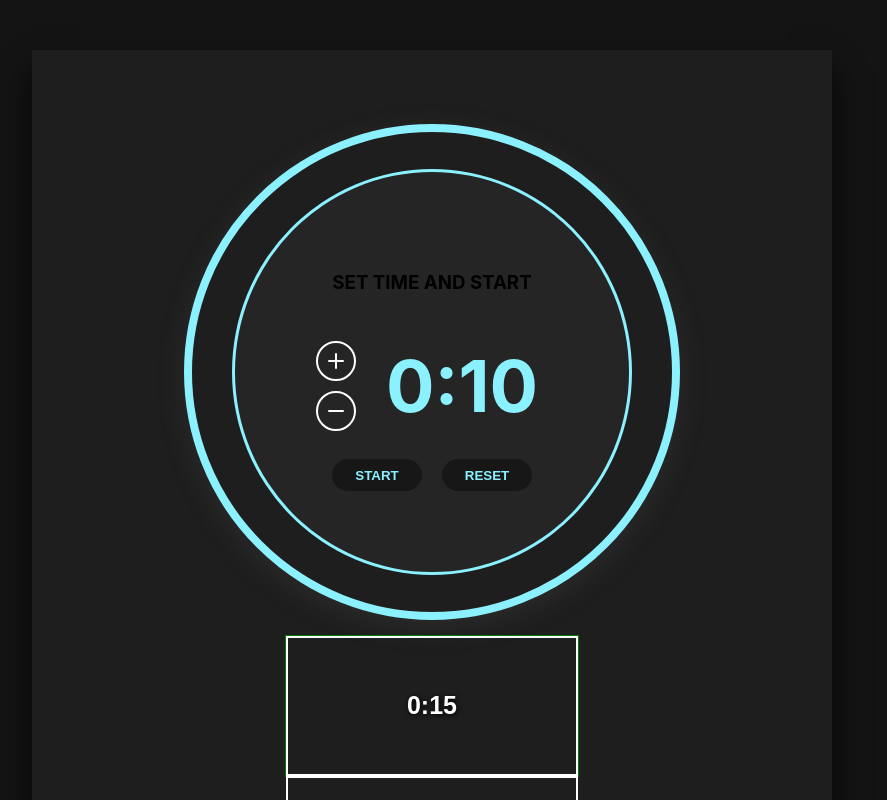
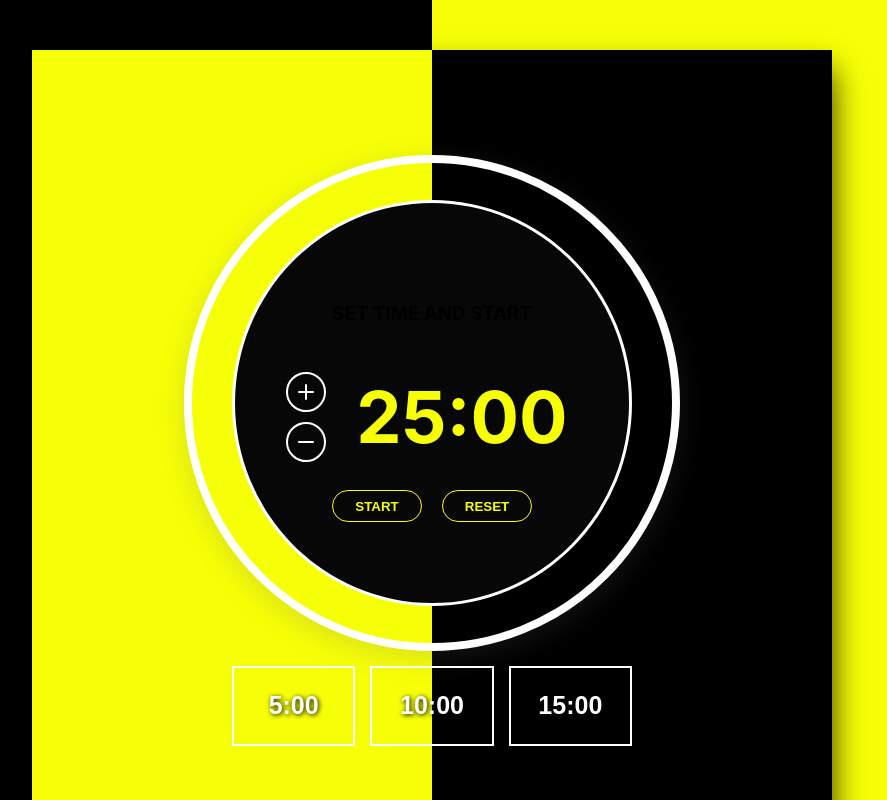
Before and after one commit to aurore-ry/podomoro-app, a React (Create React App) app: page / in a window 1280 px wide. Shown: the top 800 px of the page, without its empty margins (208-1095 px from the left). Built offline with nearby package versions, Linux system fonts and the light colour scheme.

Commit message:
add style for pomodoro app

```diff
--- a/src/components/CardContainer/index.jsx
+++ b/src/components/CardContainer/index.jsx
@@ -7,7 +7,7 @@ import { BreakTimeButton } from "../BreakTimeButton";
 import { Timer } from "../Timer";
 
 const BREAK_TIME_SECONDS_DEFAULT = 5 * 60;
-const BREAK_TIMES_SECONDS = [15, 5 * 60, 10 * 60, 15 * 60];
+const BREAK_TIMES_SECONDS = [5 * 60, 10 * 60, 15 * 60];
 
 export const CardContainer = () => {
   const [breakTimeSeconds, setBreakTimeSeconds] = useState(
@@ -27,7 +27,7 @@ export const CardContainer = () => {
             <Timer breakTimeSeconds={breakTimeSeconds} />
           </div>
         </div>
-        <div id="shortBreak-card">
+        <div id="breaks-buttons-container">
           {BREAK_TIMES_SECONDS.map((timeSeconds) => (
             <BreakTimeButton
               key={timeSeconds}
--- a/src/components/CardContainer/styles.css
+++ b/src/components/CardContainer/styles.css
@@ -7,7 +7,12 @@
   justify-content: center;
   align-items: center;
   gap: 15px;
-  background-color: rgb(31, 30, 30);
+  background: linear-gradient(
+    270deg,
+    rgba(0, 0, 0, 1) 0%,
+    rgba(0, 0, 0, 1) 50%,
+    rgba(247, 255, 6, 1) 50%
+  );
   box-shadow: rgba(2, 2, 2, 0.81) 0px 20px 30px;
 }
 
@@ -18,7 +23,7 @@
   justify-content: center;
   align-items: center;
 
-  border: 8.5px solid rgb(139, 241, 255);
+  border: 8.5px solid white;
   border-radius: 50%;
   padding: 40px;
   box-shadow: rgba(100, 100, 111, 0.2) 0px 7px 29px 0px;
@@ -32,15 +37,17 @@
   justify-content: center;
   align-items: center;
   gap: 5px;
-  background-color: rgb(37, 37, 37);
-  border: 3.5px solid rgb(139, 241, 255);
+  background-color: rgb(7, 7, 7);
+  border: 3.5px solid rgb(255, 255, 255);
   border-radius: 50%;
 }
 
-#shortBreak-card {
-  border: 1px solid green;
+#breaks-buttons-container {
+  display: flex;
+  flex-flow: row nowrap;
+
+  width: 400px;
+  height: 80px;
+
+  gap: 15px;
 }
-
-#longBreak-card {
-  border: 1px solid blue;
-}
--- a/src/components/IconButton/index.jsx
+++ b/src/components/IconButton/index.jsx
@@ -1,4 +1,5 @@
 import React from "react";
+// import { usePomodoroTimer } from "../../hooks/usePomodoroTimer";
 
 import "./styles.css";
 
--- a/src/components/Timer/index.jsx
+++ b/src/components/Timer/index.jsx
@@ -9,12 +9,21 @@ import "./styles.css";
 const TIMER_SECONDS_DEFAULT = 25 * 60;
 
 export const Timer = ({ title = "Time to focus!", breakTimeSeconds }) => {
-  const { timeFormatted, timerState, isRunning, play, pause, stop } =
-    usePomodoroTimer({
-      // seconds: TIMER_SECONDS_DEFAULT,
-      seconds: 10,
-      breakTimeSeconds,
-    });
+  const {
+    timeFormatted,
+    timerState,
+    isRunning,
+    play,
+    pause,
+    stop,
+    // increment,
+    // decrement,
+  } = usePomodoroTimer({
+    seconds: TIMER_SECONDS_DEFAULT,
+    breakTimeSeconds,
+    // increment,
+    // decrement,
+  });
 
   return (
     <div className="timer">
--- a/src/components/Timer/styles.css
+++ b/src/components/Timer/styles.css
@@ -5,19 +5,22 @@ h3 {
 .button {
   width: 90px;
   height: 32px;
-  color: rgb(139, 241, 255);
+  color: #f7ff06;
   font-weight: bold;
   text-transform: uppercase;
-  background-color: #171717;
-  border: none;
+  background-color: transparent;
+  border: 1px solid #f7ff06;
   border-radius: 25px;
 }
 
 .button:hover {
   cursor: pointer;
-  background-color: rgb(26, 25, 25);
+  background-color: rgb(255, 238, 0);
   /* box-shadow: 10px 5px 5px rgba(139, 241, 255, 0.541); */
-  color: rgb(166, 255, 255);
+  color: rgb(0, 0, 0);
+  font-weight: bold;
+  font-weight: bolder;
+  border: 1px solid white;
 }
 
 .timer {
@@ -49,7 +52,7 @@ h3 {
 
 .time-formatted {
   margin: 10px;
-  color: rgb(139, 241, 255);
+  color: #f7ff06;
   font-size: 72px;
   font-weight: bold;
 }
--- a/src/index.css
+++ b/src/index.css
@@ -6,7 +6,12 @@ body {
   -webkit-font-smoothing: antialiased;
   -moz-osx-font-smoothing: grayscale;
 
-  background-color: rgb(20, 20, 20);
+  background: linear-gradient(
+    90deg,
+    rgba(0, 0, 0, 1) 0%,
+    rgba(0, 0, 0, 1) 50%,
+    rgba(247, 255, 6, 1) 50%
+  );
 }
 
 code {
```
